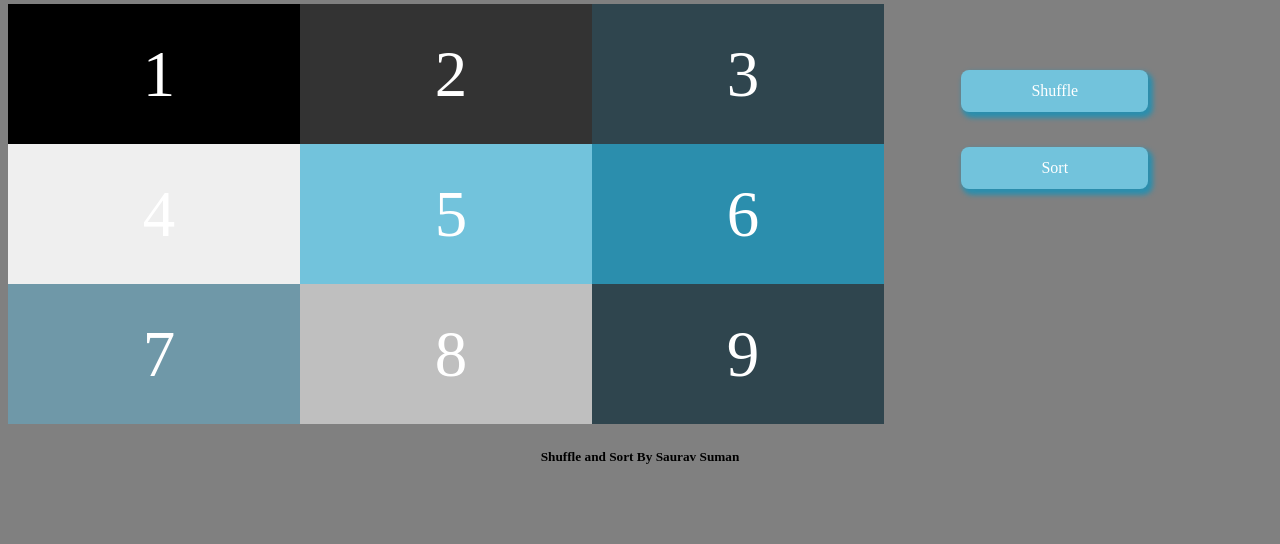
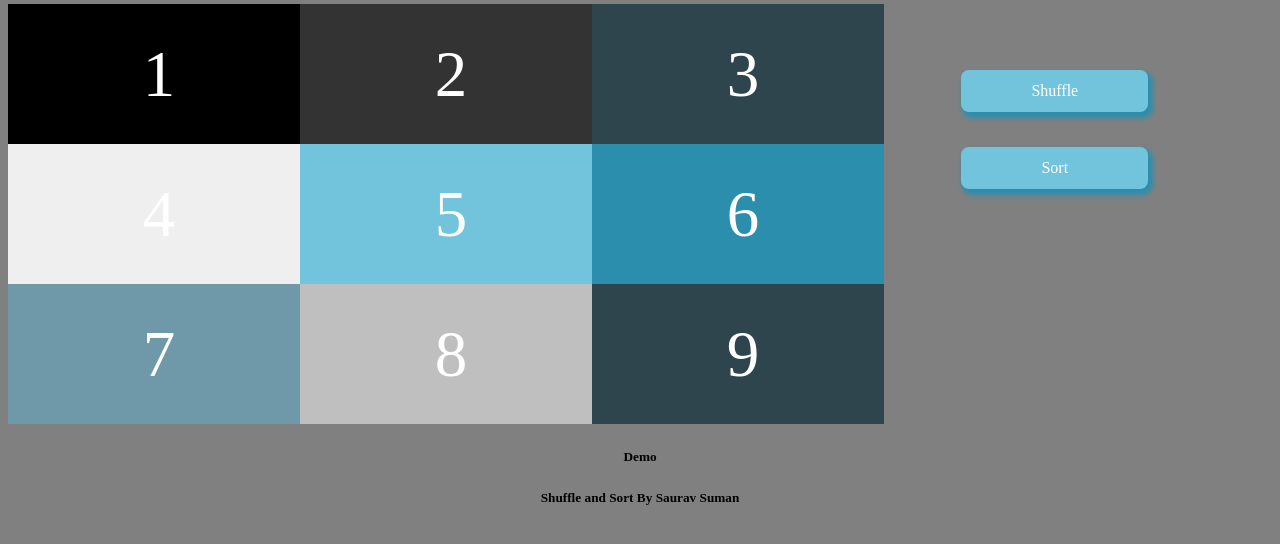
Before and after one commit to ssaurav26/Card-Shuffle, a plain HTML site: page index.html in a window 1280 px wide. Shown: the part 76-620 px from the top of the page. Drawn offline with Linux system fonts and the light colour scheme.

Commit message:
Aniket Demo (#1)

```diff
--- a/index.html
+++ b/index.html
@@ -16,6 +16,8 @@
         <div onclick="CardsSort()">Sort</div>
       </div>
     </div>
+    <h5>Demo</h5>
+
     <h5>Shuffle and Sort By Saurav Suman</h5>
 
     <script src="./app.js"></script>
```
